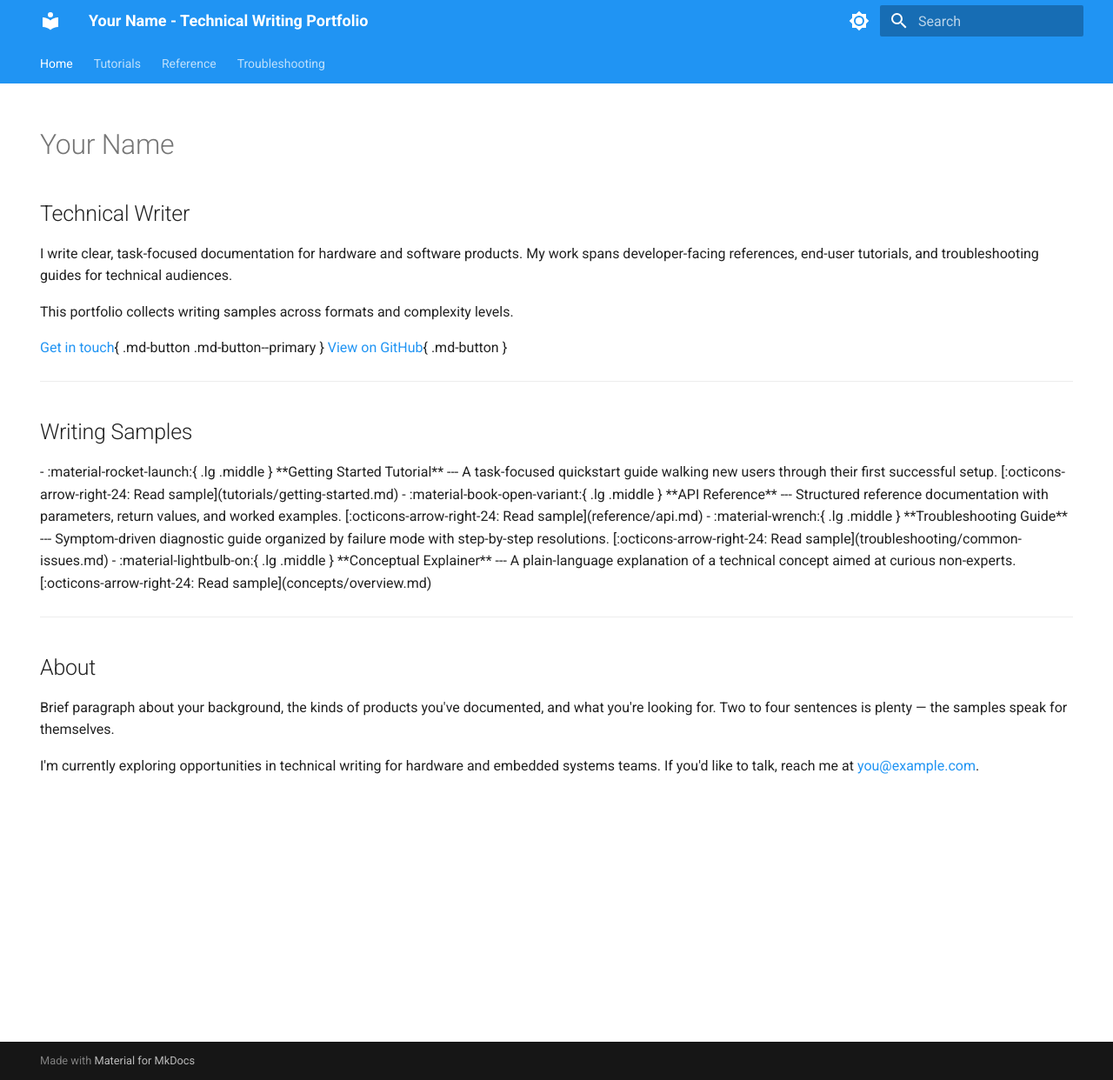
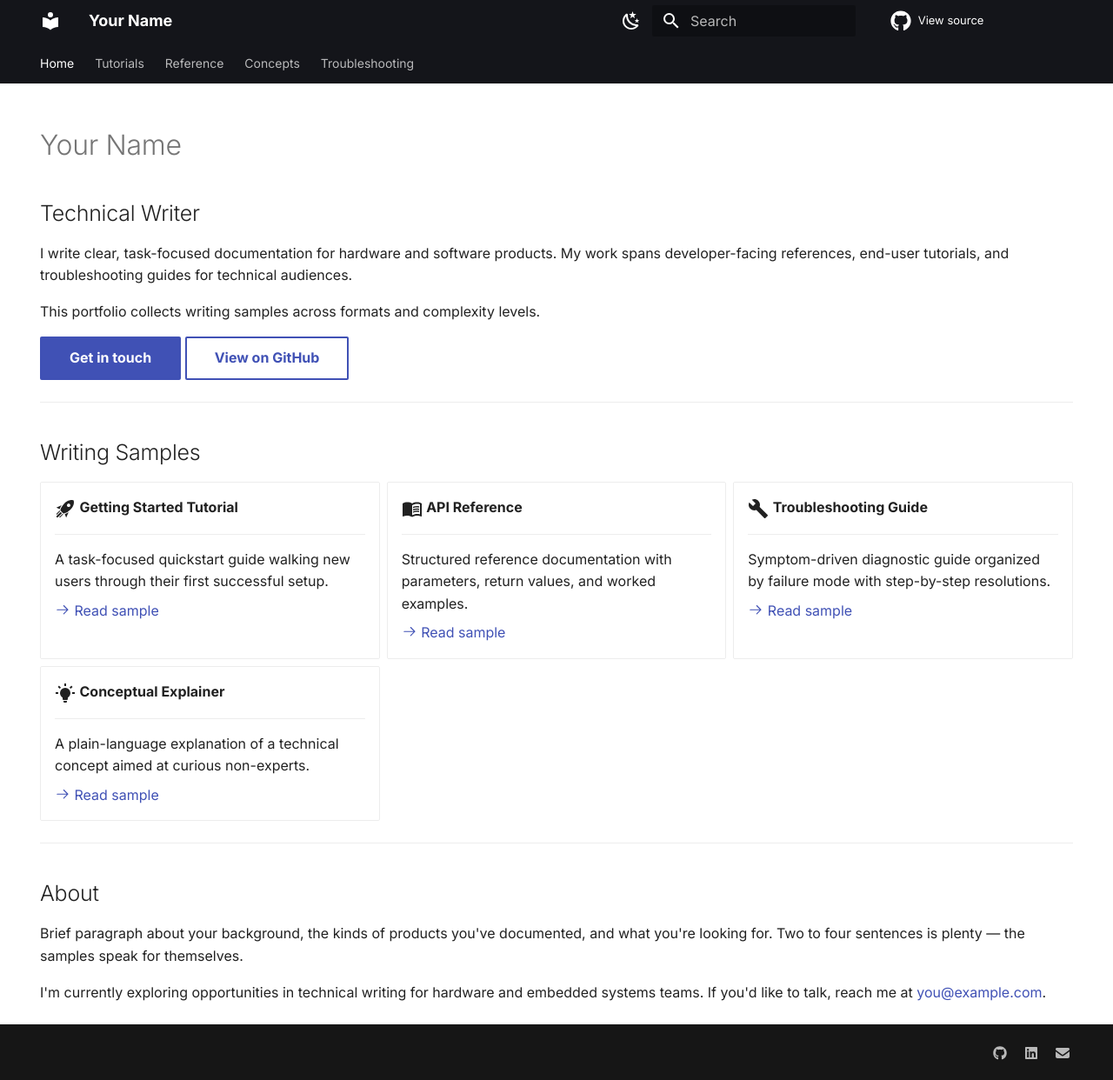
Before and after one commit to court-av/Portfolio, an MkDocs documentation site: the page built from docs/index.md, in a window 1280 px wide and 1242 px high. Shown: the whole window at 87% size. Built offline with MkDocs 1.6.1 and Material for MkDocs 9.7.7, drawn with Linux system fonts in a browser that asks for light colours; comment, search, counter and statistics services are not loaded.

Commit message:
Revise mkdocs.yml for site details and theme
Updated site configuration and theme settings.

```diff
--- a/mkdocs.yml
+++ b/mkdocs.yml
@@ -1,26 +1,80 @@
-site_name: Your Name - Technical Writing Portfolio
+site_name: Your Name
+site_description: Technical writing portfolio
+site_author: Your Name
+site_url: https://yourusername.github.io/your-repo-name/
+
+repo_url: https://github.com/yourusername/your-repo-name
+repo_name: View source
+
 theme:
   name: material
+  font:
+    text: Inter
+    code: JetBrains Mono
   features:
     - navigation.tabs
     - navigation.sections
+    - navigation.top
+    - navigation.instant
     - content.code.copy
+    - content.code.annotate
+    - search.suggest
+    - search.highlight
+    - toc.follow
   palette:
     - scheme: default
-      primary: blue
+      primary: black
+      accent: blue
       toggle:
-        icon: material/brightness-7
+        icon: material/weather-night
         name: Switch to dark mode
     - scheme: slate
-      primary: blue
+      primary: black
+      accent: blue
       toggle:
-        icon: material/brightness-4
+        icon: material/weather-sunny
         name: Switch to light mode
+  icon:
+    repo: fontawesome/brands/github
+
+extra_css:
+  - stylesheets/extra.css
+
+markdown_extensions:
+  - admonition
+  - attr_list
+  - md_in_html
+  - footnotes
+  - tables
+  - pymdownx.details
+  - pymdownx.superfences
+  - pymdownx.tabbed:
+      alternate_style: true
+  - pymdownx.highlight:
+      anchor_linenums: true
+  - pymdownx.inlinehilite
+  - pymdownx.snippets
+  - pymdownx.emoji:
+      emoji_index: !!python/name:material.extensions.emoji.twemoji
+      emoji_generator: !!python/name:material.extensions.emoji.to_svg
+
 nav:
   - Home: index.md
   - Tutorials:
     - Getting Started: tutorials/getting-started.md
   - Reference:
     - API Guide: reference/api.md
+  - Concepts:
+    - Overview: concepts/overview.md
   - Troubleshooting:
     - Common Issues: troubleshooting/common-issues.md
+
+extra:
+  social:
+    - icon: fontawesome/brands/github
+      link: https://github.com/yourusername
+    - icon: fontawesome/brands/linkedin
+      link: https://linkedin.com/in/yourusername
+    - icon: fontawesome/solid/envelope
+      link: mailto:you@example.com
+  generator: false
```
